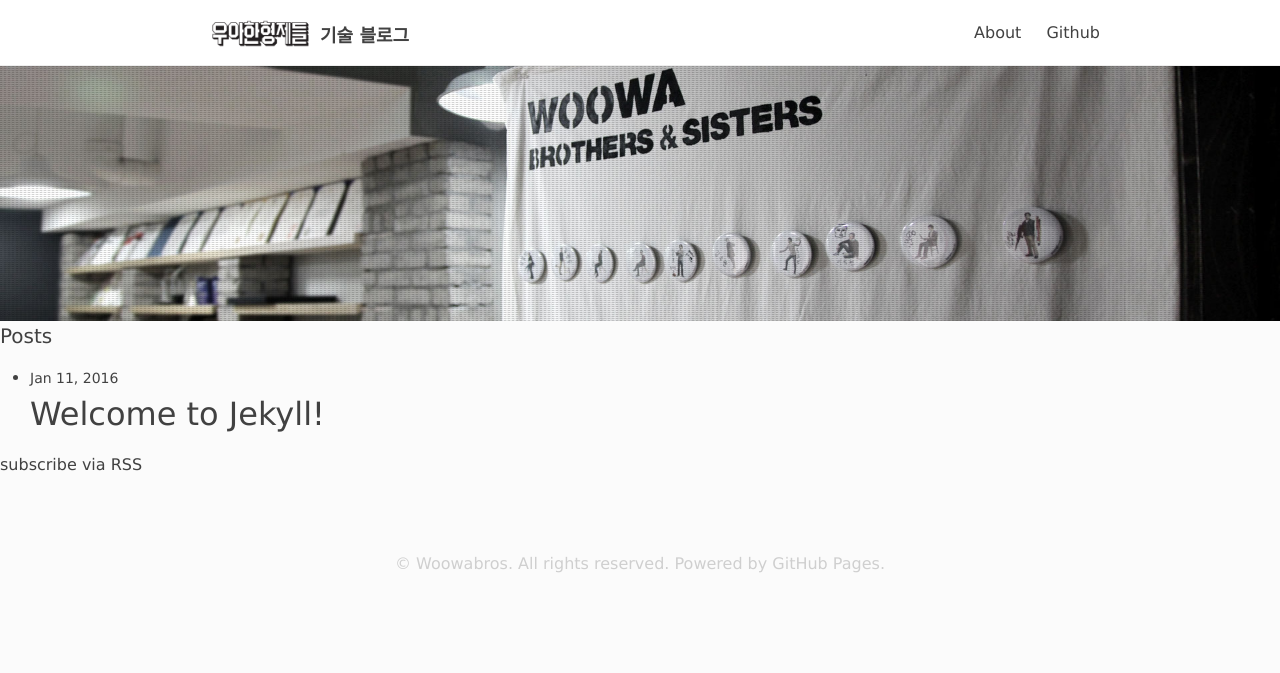
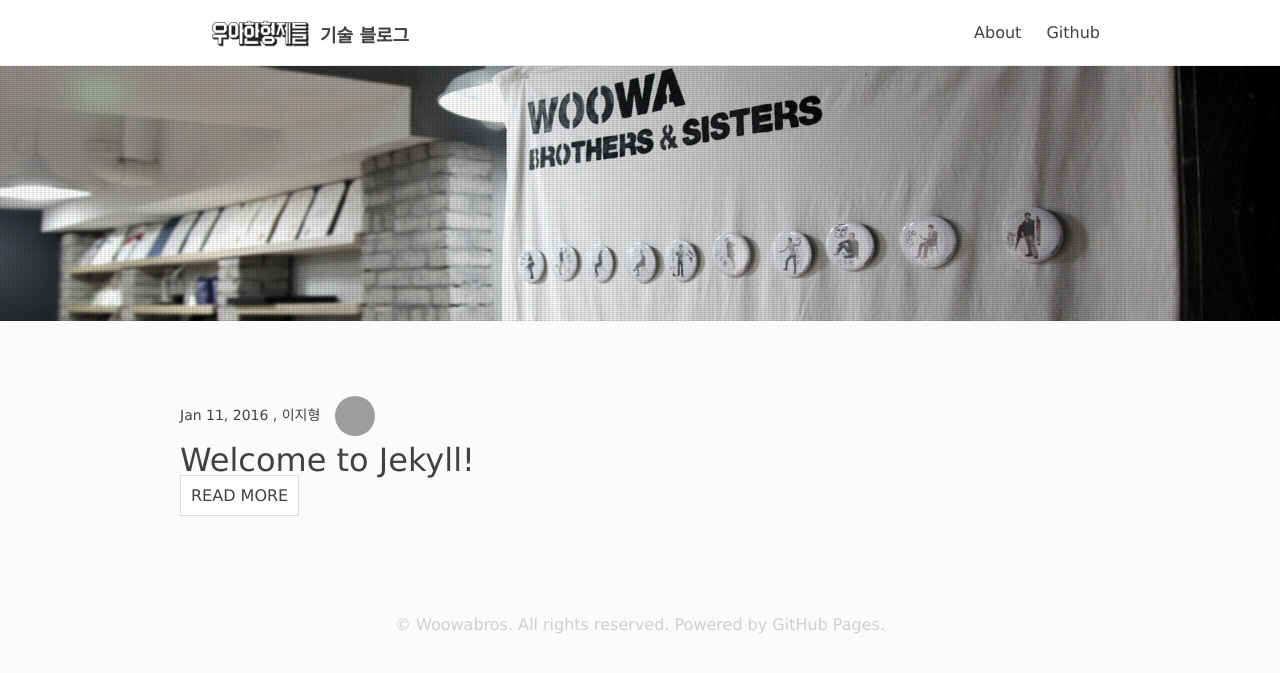
Before and after one commit to kate-ez/kate-ez.github.com, a Jekyll site: the page built from index.html, in a window 1280 px wide. Shown: the top 673 px of the page. Built offline with Jekyll 4.4.1, drawn with Linux system fonts in a browser that asks for light colours; grey boxes are pictures that could not be loaded.

Commit message:
메인페이지 리스트UI 수정

```diff
--- a/index.html
+++ b/index.html
@@ -4,22 +4,14 @@ layout: default
 
 <div class="visual"></div>
 
-<div class="home">
+<section class="content-layout">
 
-  <h1 class="page-heading">Posts</h1>
+	<div class="list">
+    {% for post in site.posts %}
 
-  <ul class="post-list">
-    {% for post in site.posts %}
-      <li>
-        <span class="post-meta">{{ post.date | date: "%b %-d, %Y" }}</span>
+      {% include list-module.html %}
 
-        <h2>
-          <a class="post-link" href="{{ post.url | prepend: site.baseurl }}">{{ post.title }}</a>
-        </h2>
-      </li>
     {% endfor %}
-  </ul>
+  </div>
 
-  <p class="rss-subscribe">subscribe <a href="{{ "/feed.xml" | prepend: site.baseurl }}">via RSS</a></p>
-
-</div>
+</section>
```
